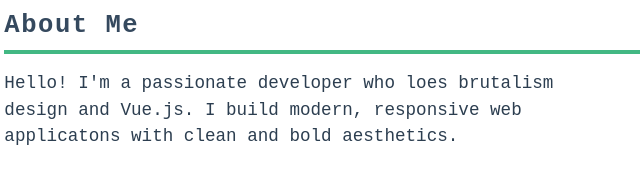
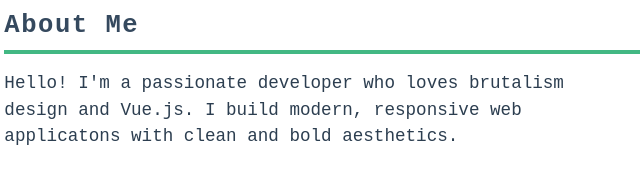
Before and after one commit to Nuuriii/portfolio-template, a plain HTML site: page brutalism/design-10/index.html in a window 1280 px wide. Shown: the part 144-339 px from the top of the page, 294-934 px from the left. Drawn offline with Linux system fonts and the light colour scheme.

Commit message:
fix: change wording

```diff
--- a/brutalism/design-10/index.html
+++ b/brutalism/design-10/index.html
@@ -20,7 +20,7 @@
       <section id="about">
         <h2>About Me</h2>
         <p>
-          Hello! I'm a passionate developer who loes brutalism design and
+          Hello! I'm a passionate developer who loves brutalism design and
           Vue.js. I build modern, responsive web applicatons with clean and bold
           aesthetics.
         </p>
```
